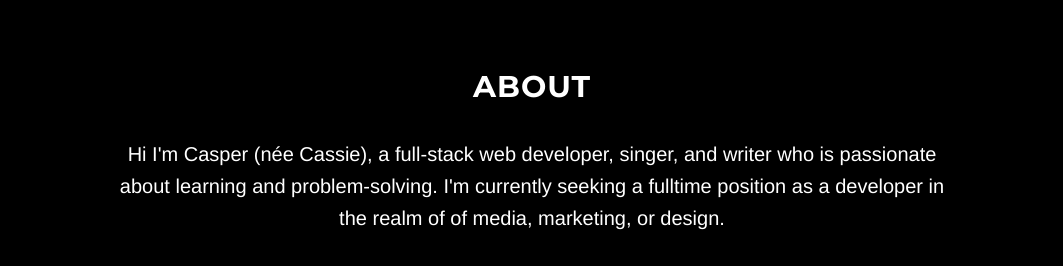
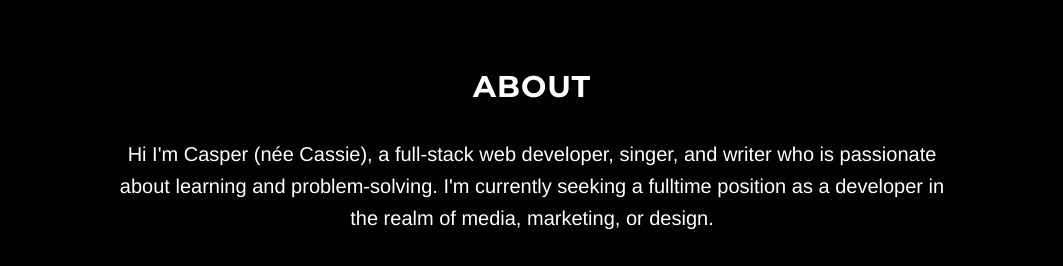
Before and after one commit to cpurtlebaugh/cpurtlebaugh.github.io, a website: page index.html in a window 1280 px wide. Shown: the part 800-1066 px from the top of the page, without its empty margins (108-1171 px from the left). Drawn offline with Linux system fonts and the light colour scheme.

Commit message:
fix typo on portfolio site

```diff
--- a/index.html
+++ b/index.html
@@ -103,7 +103,7 @@
             <div class="col-sm-8 col-sm-offset-2 col-xs-10 col-xs-offset-1">
                 <h2>About</h2>
                 <p></p>
-                <p>Hi I'm Casper (née Cassie), a full-stack web developer, singer, and writer who is passionate about learning and problem-solving. I'm currently seeking a fulltime position as a developer in the realm of of media, marketing, or design. </p>
+                <p>Hi I'm Casper (née Cassie), a full-stack web developer, singer, and writer who is passionate about learning and problem-solving. I'm currently seeking a fulltime position as a developer in the realm of media, marketing, or design. </p>
 
                 <p>I obtained my B.A. in Philosophy from UCSB in summer '11 and completed General Assembly's Web Development Course in summer '15. Before GA I worked in IT for three years. Currently, I'm interning at Rhubarb Studios in DTLA. My Philosophy degree, IT experience, and training as a developer are a testament to my ability to break down complex problems while being an artist allows me to approach solutions creatively.</p>
 
```
